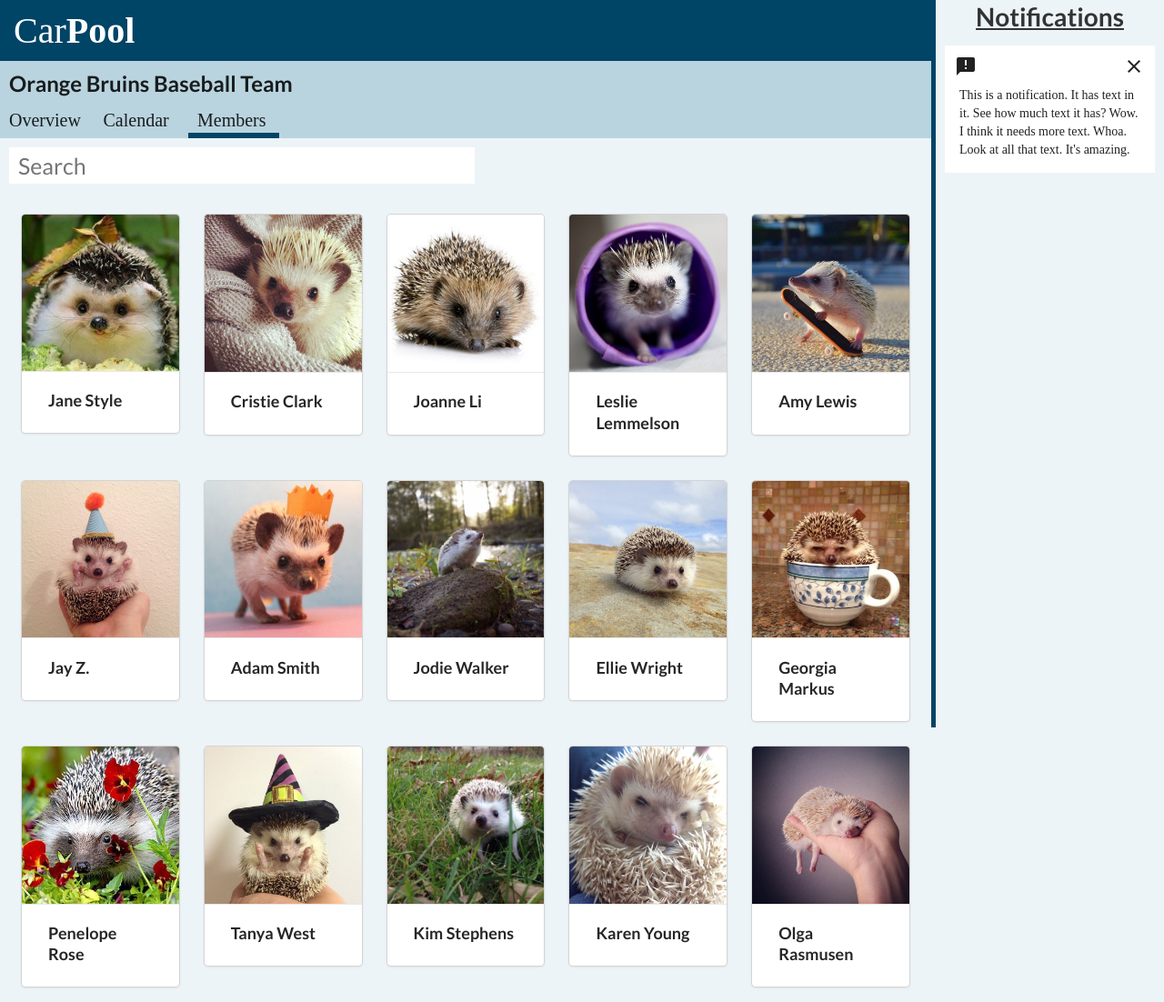
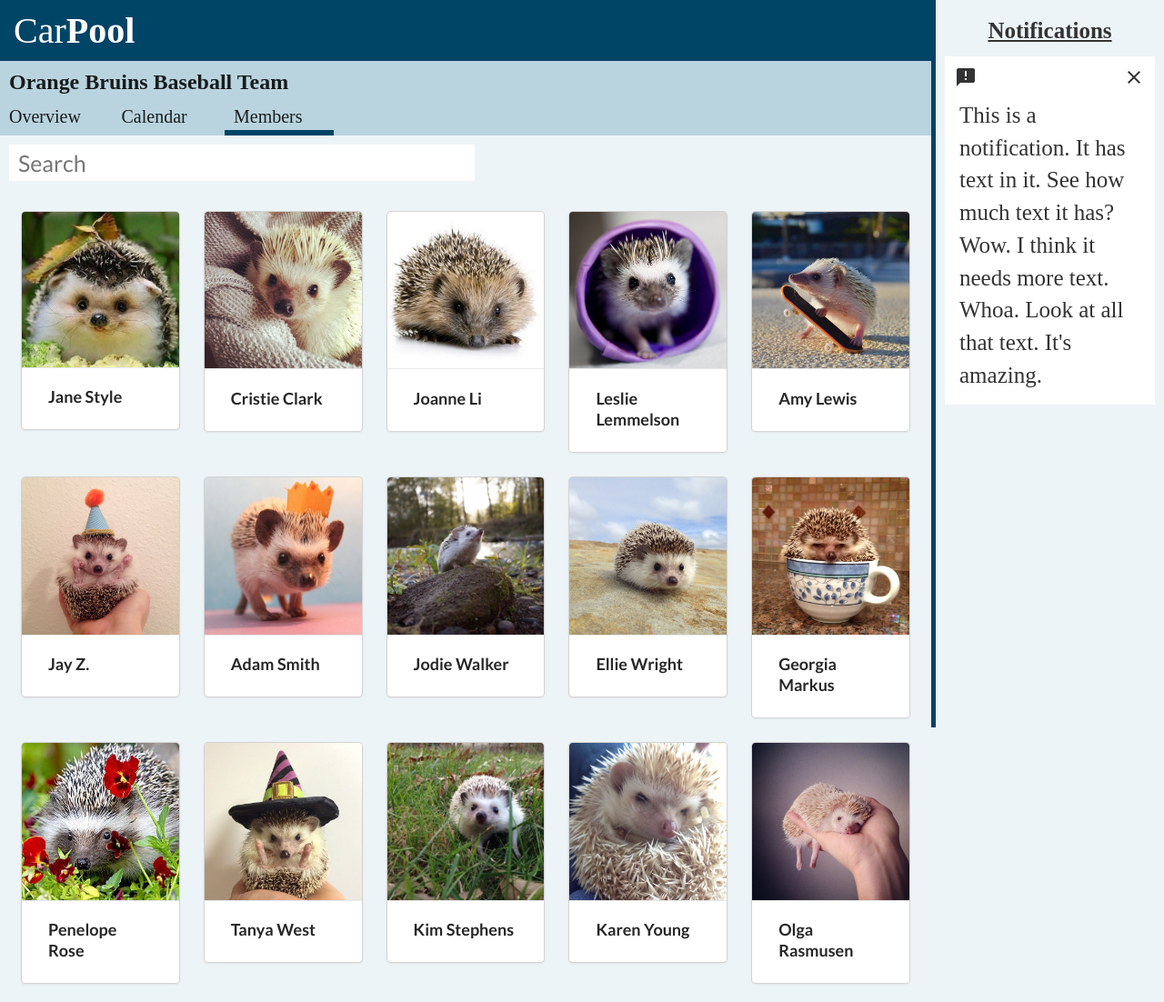
Before and after one commit to nikimt/CarPool, a plain HTML site: page members/members.html in a window 1280 px wide. Shown: the top 1102 px of the page at 91% size. Drawn offline with Linux system fonts and the light colour scheme.

Commit message:
i hate css

```diff
--- a/members/members.css
+++ b/members/members.css
@@ -1,6 +1,26 @@
 #team-page {
     line-height: normal;
     font-family: Avenir Next;
+}
+
+#team-page h2 {
+    line-height: normal;
+    font-family: Avenir Next;
+}
+
+#notifications {
+    line-height: normal;
+    font-family: Avenir Next;
+    padding-top: 20px;
+    font-size: 25px;
+    color: #333333;
+}
+
+#notifications h1 {
+    line-height: normal;
+    font-family: Avenir Next;
+    font-size: 25px;
+    color: #333333;
 }
 
 #members-page {
--- a/style.css
+++ b/style.css
@@ -185,6 +185,7 @@ h3 {
 	font-size: 20px;
 	width: 100px;
 	display: inline-block;
+	box-sizing: initial;
 	border-bottom: 6px solid #b9d4df;
 }
 
```
Also changed, not shown: overview/overview.html (+1 -1 lines).
